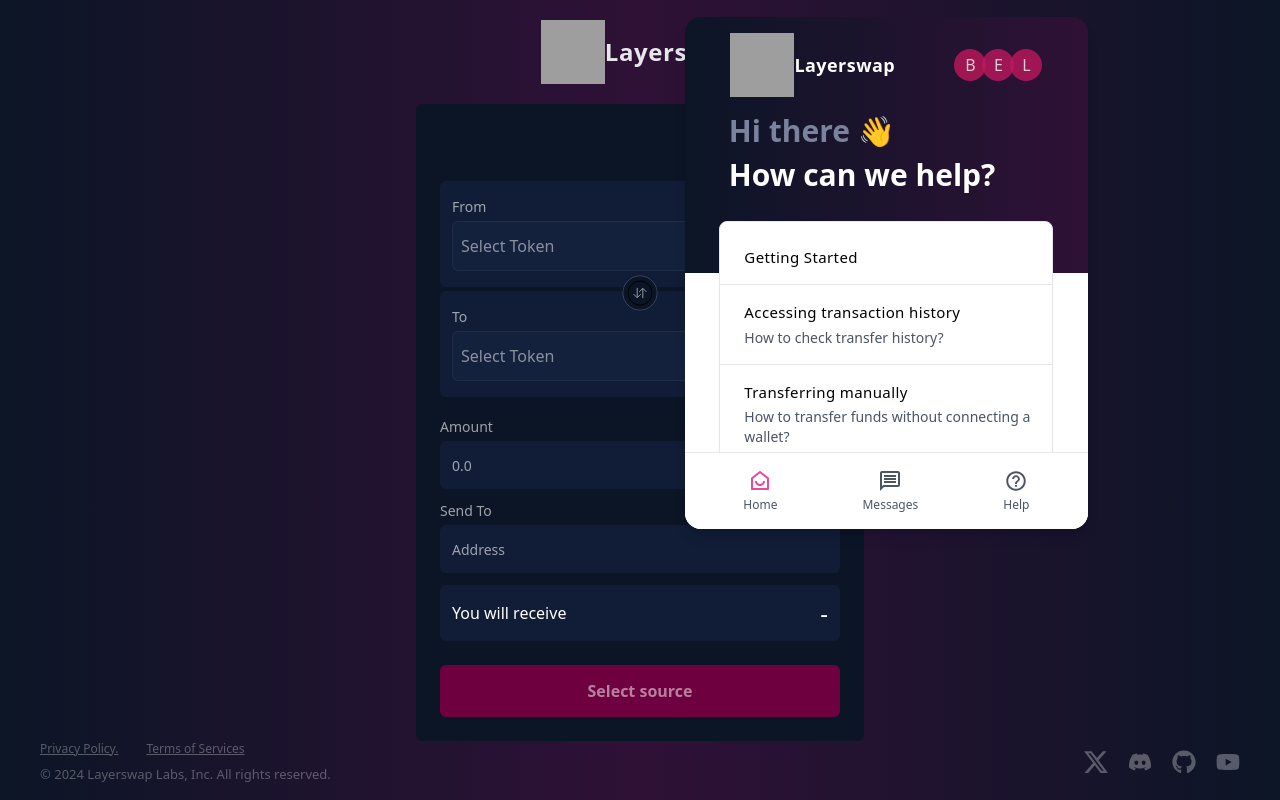
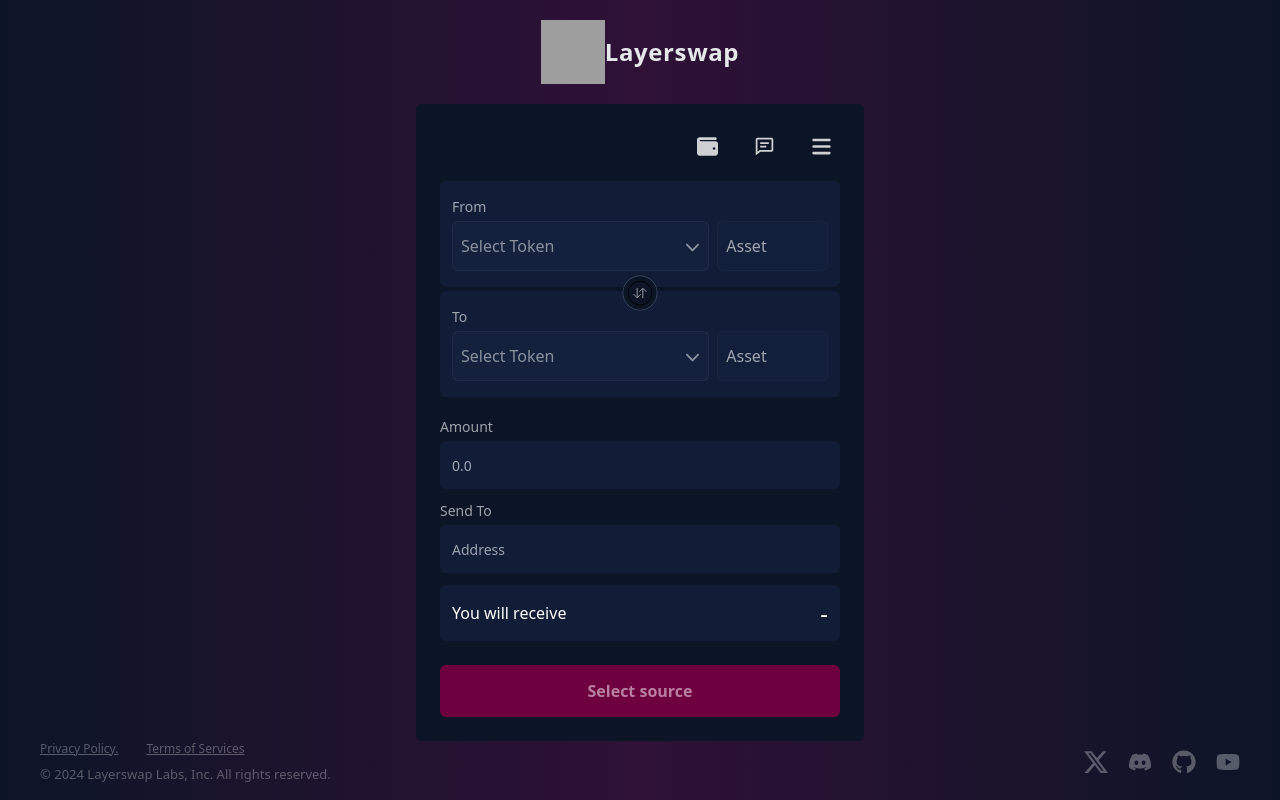
Before and after one commit to heyfey-dev/Layerswap, a Next.js app: page /subpage in a window 1280 px wide. Built offline with nearby package versions, Linux system fonts and the light colour scheme; grey boxes are pictures that could not be loaded.

Commit message:
done working on the helpchat model

```diff
--- a/app/components/HelpChatModal.jsx
+++ b/app/components/HelpChatModal.jsx
@@ -8,7 +8,7 @@
 
 const HelpChatModal = () => {
   return (
-    <div className="mt-10 absolute -top-[20%] left-[60%] w-[90%] h-[32rem] flex flex-col overflow-hidden rounded-2xl shadow-lg">
+    <div className="mt-10 absolute -top-[15%] -right-[87%] w-[80%] h-[30rem] flex flex-col overflow-hidden rounded-2xl shadow-lg">
       {/* Gradient background */}
       <div className="h-1/2 bg-gradient-to-r from-[#0c1526] to-[#2f1136]"></div>
       {/* White background */}
@@ -51,12 +51,12 @@
 
             {/* Help Topics */}
             <div className="bg-white border border-gray-200 shadow-sm mb-5 w-[90%] py-6 space-y-4 rounded-lg mx-auto mt-7">
-              <h2 className="text-[15px] text-black font-medium tracking-wide pl-6">
+              <h2 className="text-sm text-black font-medium tracking-wide pl-6">
                 Getting Started
               </h2>
               <div className="w-full h-px bg-gray-200 my-4"></div>
               <div className="space-y-1 pl-6">
-                <h3 className="text-[15px] text-black font-medium tracking-wide">
+                <h3 className="text-sm text-black font-medium tracking-wide">
                   Accessing transaction history
                 </h3>
                 <p className="text-gray-600 text-sm">
@@ -65,7 +65,7 @@
               </div>
               <div className="w-full h-px bg-gray-200 my-4"></div>
               <div className="space-y-1 pl-6">
-                <h3 className="text-[15px] text-black font-medium tracking-wide">
+                <h3 className="text-sm text-black font-medium tracking-wide">
                   Transferring manually
                 </h3>
                 <p className="text-gray-600 text-sm">
@@ -74,7 +74,7 @@
               </div>
               <div className="w-full h-px bg-gray-200 my-4"></div>
               <div className="space-y-1 pl-6">
-                <h3 className="text-[15px] text-black font-medium tracking-wide">
+                <h3 className="text-sm text-black font-medium tracking-wide">
                   Transferring from exchanges
                 </h3>
                 <p className="text-gray-600 text-sm">
@@ -91,7 +91,7 @@
             {/* contact us */}
             <div className="bg-white border border-gray-200 shadow-sm w-[90%] px-4 py-3 space-y-4 rounded-lg mx-auto flex justify-between items-center mb-5">
               <div>
-                <h3 className="text-[15px] text-black font-medium tracking-wide">
+                <h3 className="text-sm text-black font-medium tracking-wide">
                   Contact us
                 </h3>
                 <p className="text-gray-600 text-sm">
@@ -104,7 +104,7 @@
             {/* partnership inquiries */}
             <div className="bg-white border border-gray-200 shadow-sm w-[90%] py-2 space-y-4 rounded-lg mx-auto justify-between items-center mb-5">
               <div className="pl-6">
-                <h3 className="text-[15px] text-black font-medium tracking-wide">
+                <h3 className="text-sm text-black font-medium tracking-wide">
                   Partnership Inquiries
                 </h3>
                 <p className="text-gray-600 text-sm">
--- /dev/null
+++ b/app/components/MessageSection.jsx
@@ -0,0 +1,9 @@
+import React from 'react'
+
+const MessageSection = () => {
+  return (
+    <div>MessageSection</div>
+  )
+}
+
+export default MessageSection
--- a/app/components/WalletModal.jsx
+++ b/app/components/WalletModal.jsx
@@ -9,7 +9,7 @@
   ];
 
   return (
-    <div className="bg-[#0f192e] absolute right-5 top-[5%] p-5 rounded-lg w-44 animate-slideDown">
+    <div className="bg-[#0f192e] absolute right-5 top-[10%] p-5 rounded-lg w-44 animate-slideDown">
       {networks.map((network, index) => (
         <button
           key={network.name}
--- a/app/subpage/page.jsx
+++ b/app/subpage/page.jsx
@@ -30,9 +30,14 @@
   const formRef = useRef(null);
 
   const [isWalletModalOpen, setIsWalletModalOpen] = useState(false);
+  const [isHelpChatModalOpen, setHelpChatModalOpen] = useState(false);
 
   const toggleWalletModal = () => {
     setIsWalletModalOpen(!isWalletModalOpen);
+  };
+
+  const toggleHelpChatModal = () => {
+    setHelpChatModalOpen(!isHelpChatModalOpen);
   };
 
   useEffect(() => {
@@ -95,11 +100,11 @@
           className="md:bg-[#0c1526] w-full p-6 rounded-md mt-5"
         >
           {/* Desktop navigation */}
-          <section className="hidden md:flex space-x-5 pb-4 text-[21px] justify-end text-white opacity-80">
+          <section className="hidden md:flex space-x-5 pb-4 text-[21px] justify-end text-white text-opacity-80">
             <button type="button" onClick={toggleWalletModal} className="hover:bg-[#1c2d4a] outline-none p-2 rounded-md transition-colors duration-200">
               <FaWallet />
             </button>
-            <button type="button" className="hover:bg-[#1c2d4a] outline-none p-2 rounded-md transition-colors duration-200">
+            <button type="button" onClick={toggleHelpChatModal} className="hover:bg-[#1c2d4a] outline-none p-2 rounded-md transition-colors duration-200">
               <BiCommentDetail />
             </button>
             <button type="button" onClick={() => setModalOpen(true)} className="hover:bg-[#1c2d4a] outline-none p-2 rounded-md transition-colors duration-200">
@@ -219,7 +224,9 @@
           </button>
         </form>
 
-        <HelpChatModel />
+        {/* Render HelpChatModal outside the form */}
+        {isHelpChatModalOpen && <HelpChatModel onClose={toggleHelpChatModal} />}
+
         {/* Popups for token search */}
         <TokenSearchPopup
           isFromToken={true}
```
